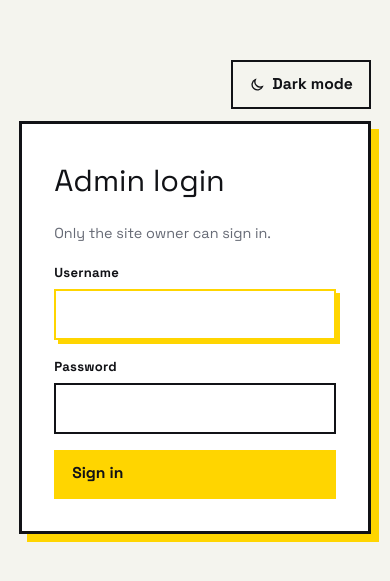
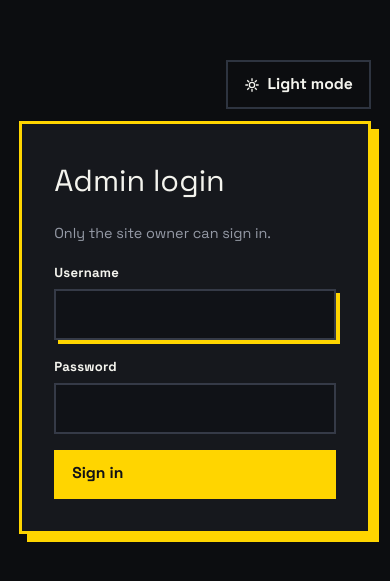
Before and after one commit to abhishekdass1415/Abhishek_Dass_Portfolio, a Next.js app: page /Maihehuadmin in a window 390 px wide. Shown: the part 125-706 px from the top of the page. Built offline with nearby package versions, Linux system fonts and the light colour scheme; no server answers.

Commit message:
fix: default to dark theme, preserve mode on 404 navigation, add dynamic stat counters, and fix mobile admin buttons

```diff
--- a/app/Maihehuadmin/admin.css
+++ b/app/Maihehuadmin/admin.css
@@ -122,8 +122,8 @@ body:has(.admin-shell) {
 .upload-preview { width: 120px; height: 120px; object-fit: cover; border: 2px solid var(--a-line); }
 
 .admin-top {
-  position: sticky; top: 0; z-index: 20; display: flex; justify-content: space-between; align-items: center; gap: 1rem;
-  padding: 0.8rem clamp(1rem, 3vw, 2rem);
+  position: sticky; top: 0; z-index: 20; display: flex; justify-content: space-between; align-items: center; gap: 0.75rem;
+  padding: 0.75rem clamp(0.75rem, 3vw, 2rem);
   background: #0c0d10; color: #f4f4ee; border-bottom: 3px solid #ffd500;
   transition: opacity 0.2s ease, visibility 0.2s ease, background-color 0.2s ease, color 0.2s ease;
 }
@@ -153,7 +153,35 @@ body.admin-modal-open .admin-top {
   pointer-events: none;
   visibility: hidden;
 }
-.admin-top-actions { display: flex; gap: 0.6rem; flex-wrap: wrap; align-items: center; }
+.admin-top-actions {
+  display: flex;
+  gap: 0.5rem;
+  flex-wrap: nowrap;
+  align-items: center;
+}
+@media (max-width: 600px) {
+  .admin-top {
+    padding: 0.6rem 0.8rem;
+    gap: 0.5rem;
+  }
+  .admin-brand {
+    font-size: 0.95rem;
+    white-space: nowrap;
+    overflow: hidden;
+    text-overflow: ellipsis;
+  }
+  .admin-top-actions {
+    gap: 0.35rem;
+    flex-shrink: 0;
+  }
+  .admin-top-actions .a-btn {
+    padding: 0.45rem 0.6rem;
+    font-size: 0.82rem;
+  }
+  .admin-top-actions .a-btn-text {
+    display: none;
+  }
+}
 .admin-body { display: grid; grid-template-columns: 230px 1fr; gap: 2rem; max-width: 1200px; margin: 0 auto; padding: 2rem clamp(1rem, 3vw, 2rem); }
 .admin-nav { display: grid; align-content: start; gap: 0.3rem; position: sticky; top: 5.2rem; height: fit-content; }
 .admin-nav button {
--- a/app/globals.css
+++ b/app/globals.css
@@ -14,26 +14,7 @@
   --font-mono: var(--font-mono), ui-monospace, monospace;
 }
 
-:root {
-  --bg: #ffffff;
-  --bg-alt: #f1f1ec;
-  --card: #ffffff;
-  --ink: #111216;
-  --ink-2: #3d4049;
-  --muted: #666a75;
-  --line: #111216;
-  --line-soft: #d8d8d0;
-  --shadow: #111216;
-  --y: #ffd500;
-  --g: #39ff14;
-  --accent: #ffd500;
-  --on-accent: #111216;
-  --bw: 3px;
-  --radius: 0px;
-  --header-h: 68px;
-  --ease: cubic-bezier(0.2, 0.7, 0.2, 1);
-}
-
+:root,
 :root[data-theme="dark"] {
   --bg: #0c0d10;
   --bg-alt: #121419;
@@ -44,6 +25,26 @@
   --line: #f4f4ee;
   --line-soft: #2a2d35;
   --shadow: #ffd500;
+  --y: #ffd500;
+  --g: #39ff14;
+  --accent: #ffd500;
+  --on-accent: #111216;
+  --bw: 3px;
+  --radius: 0px;
+  --header-h: 68px;
+  --ease: cubic-bezier(0.2, 0.7, 0.2, 1);
+}
+
+:root[data-theme="light"] {
+  --bg: #ffffff;
+  --bg-alt: #f1f1ec;
+  --card: #ffffff;
+  --ink: #111216;
+  --ink-2: #3d4049;
+  --muted: #666a75;
+  --line: #111216;
+  --line-soft: #d8d8d0;
+  --shadow: #111216;
 }
 
 /* Always-dark blocks (hero, footer, project header) */
@@ -1788,6 +1789,7 @@ main {
   inset: 0;
   background: var(--y);
   transform-origin: left;
+  will-change: transform;
 }
 
 .meter em {
@@ -1800,13 +1802,16 @@ main {
 }
 
 .js .meter i.on::after {
-  scale: 0 1;
-  transition: scale 0.6s var(--ease);
-  transition-delay: calc(var(--i) * 110ms + 350ms);
+  transform: scaleX(0);
+  -webkit-transform: scaleX(0);
+  transition: transform 0.65s var(--ease);
+  -webkit-transition: -webkit-transform 0.65s var(--ease);
+  transition-delay: calc(var(--i) * 110ms + 250ms);
 }
 
 .js .module.in .meter i.on::after {
-  scale: 1 1;
+  transform: scaleX(1);
+  -webkit-transform: scaleX(1);
 }
 
 @media (min-width: 720px) {
@@ -2628,39 +2633,11 @@ body.lightbox-open .f1-bar {
   z-index: 1;
 }
 
-/* ═════════ Reduced motion ═════════ */
+/* ═════════ Reduced motion (accessible without breaking core ticker/meters) ═════════ */
 
 @media (prefers-reduced-motion: reduce) {
   html {
     scroll-behavior: auto;
-  }
-
-  *,
-  *::before,
-  *::after {
-    animation-duration: 0.01ms !important;
-    animation-iteration-count: 1 !important;
-    animation-delay: 0ms !important;
-    transition-duration: 0.01ms !important;
-    transition-delay: 0ms !important;
-    scroll-behavior: auto !important;
-  }
-
-  .js .reveal {
-    opacity: 1;
-    transform: none;
-  }
-
-  .ticker-track {
-    animation: none;
-  }
-
-  .circuit-car {
-    display: none;
-  }
-
-  .js .meter i.on::after {
-    scale: 1 1;
   }
 }
 
--- a/app/layout.tsx
+++ b/app/layout.tsx
@@ -39,14 +39,14 @@ export const viewport: Viewport = {
   colorScheme: 'light dark',
 };
 
-// Runs before first paint: restores the saved theme (or follows the OS) and marks JS as available.
-const bootScript = `(function(){try{var t=localStorage.getItem('theme');if(!t){t=matchMedia('(prefers-color-scheme: dark)').matches?'dark':'light'}document.documentElement.dataset.theme=t}catch(e){}document.documentElement.classList.add('js')})();`;
+// Runs before first paint: restores the saved theme (defaults to dark mode) and marks JS as available.
+const bootScript = `(function(){try{var t=localStorage.getItem('theme');if(!t||(t!=='light'&&t!=='dark')){t='dark';localStorage.setItem('theme','dark')}document.documentElement.dataset.theme=t}catch(e){document.documentElement.dataset.theme='dark'}document.documentElement.classList.add('js')})();`;
 
 const gaId = process.env.NEXT_PUBLIC_GA_MEASUREMENT_ID || 'G-HXDTTFVD9H';
 
 export default function RootLayout({ children }: { children: React.ReactNode }) {
   return (
-    <html lang="en" className={`${display.variable} ${mono.variable}`} suppressHydrationWarning>
+    <html lang="en" data-theme="dark" className={`${display.variable} ${mono.variable}`} suppressHydrationWarning>
       <head>
         <script dangerouslySetInnerHTML={{ __html: bootScript }} />
       </head>
--- a/components/admin/Dashboard.tsx
+++ b/components/admin/Dashboard.tsx
@@ -28,14 +28,14 @@ export default function Dashboard() {
   return (
     <div className="admin-root">
       <header className="admin-top">
-        <strong>Portfolio Admin</strong>
+        <strong className="admin-brand">Portfolio Admin</strong>
         <div className="admin-top-actions">
           <ThemeToggleAdmin />
-          <a className="a-btn a-btn-ghost" href="/" target="_blank" rel="noopener noreferrer">
-            <Icon name="eye" size={16} /> View site
+          <a className="a-btn a-btn-ghost" href="/" target="_blank" rel="noopener noreferrer" title="View live site">
+            <Icon name="eye" size={16} /> <span className="a-btn-text">View site</span>
           </a>
-          <button className="a-btn a-btn-ghost" onClick={logout}>
-            <Icon name="logout" size={16} /> Log out
+          <button className="a-btn a-btn-ghost" onClick={logout} title="Log out">
+            <Icon name="logout" size={16} /> <span className="a-btn-text">Log out</span>
           </button>
         </div>
       </header>
--- a/components/admin/ThemeToggleAdmin.tsx
+++ b/components/admin/ThemeToggleAdmin.tsx
@@ -51,7 +51,7 @@ export default function ThemeToggleAdmin() {
       aria-label={theme === 'dark' ? 'Switch to Light mode' : 'Switch to Dark mode'}
     >
       <Icon name={theme === 'dark' ? 'sun' : 'moon'} size={16} />
-      <span>{theme === 'dark' ? 'Light mode' : 'Dark mode'}</span>
+      <span className="a-btn-text">{theme === 'dark' ? 'Light mode' : 'Dark mode'}</span>
     </button>
   );
 }
--- /dev/null
+++ b/components/site/AnimatedStatValue.tsx
@@ -0,0 +1,77 @@
+'use client';
+
+import { useEffect, useRef, useState } from 'react';
+
+export default function AnimatedStatValue({ value }: { value: string }) {
+  // Extract number, prefix and suffix: e.g. "AIR 8" -> prefix "AIR ", num 8, suffix ""
+  // "10K+" -> prefix "", num 10, suffix "K+"
+  // "2+ yrs" -> prefix "", num 2, suffix "+ yrs"
+  const match = value.match(/^(.*?)(\d+(?:\.\d+)?)(.*?)$/);
+
+  const [displayNum, setDisplayNum] = useState<number | null>(null);
+  const containerRef = useRef<HTMLSpanElement>(null);
+  const hasAnimated = useRef(false);
+
+  useEffect(() => {
+    if (!match) return;
+    const target = parseFloat(match[2]);
+
+    const el = containerRef.current;
+    if (!el) return;
+
+    const runAnimation = () => {
+      if (hasAnimated.current) return;
+      hasAnimated.current = true;
+
+      const duration = 1200; // ms
+      const startTime = performance.now();
+
+      const step = (now: number) => {
+        const progress = Math.min((now - startTime) / duration, 1);
+        // Easing: easeOutExpo
+        const ease = progress === 1 ? 1 : 1 - Math.pow(2, -10 * progress);
+        const current = Math.round(target * ease);
+        setDisplayNum(current);
+
+        if (progress < 1) {
+          requestAnimationFrame(step);
+        } else {
+          setDisplayNum(target);
+        }
+      };
+
+      requestAnimationFrame(step);
+    };
+
+    if ('IntersectionObserver' in window) {
+      const observer = new IntersectionObserver(
+        ([entry]) => {
+          if (entry.isIntersecting) {
+            runAnimation();
+            observer.disconnect();
+          }
+        },
+        { threshold: 0.1 }
+      );
+      observer.observe(el);
+      return () => observer.disconnect();
+    } else {
+      runAnimation();
+    }
+  }, [match]);
+
+  if (!match) {
+    return <span className="stat-num">{value}</span>;
+  }
+
+  const prefix = match[1];
+  const suffix = match[3];
+
+  return (
+    <span ref={containerRef} className="stat-num">
+      {prefix}
+      <span className="stat-counter">{displayNum !== null ? displayNum : match[2]}</span>
+      {suffix}
+    </span>
+  );
+}
--- a/components/site/Hero.tsx
+++ b/components/site/Hero.tsx
@@ -1,6 +1,7 @@
 import type { Portfolio } from '@/lib/types';
 import CircuitBackdrop from './CircuitBackdrop';
 import RoleRotator from './RoleRotator';
+import AnimatedStatValue from './AnimatedStatValue';
 import Socials from './Socials';
 import { Icon } from './Icon';
 
@@ -96,7 +97,7 @@ export default function Hero({ data }: { data: Portfolio }) {
           <dl className="stats">
             {stats.map((s, i) => (
               <div key={s.id} className="stat reveal" style={{ ['--d' as string]: `${i * 80}ms` }}>
-                <dt className="stat-value">{s.value}</dt>
+                <dt className="stat-value"><AnimatedStatValue value={s.value} /></dt>
                 <dd className="stat-label">{s.label}</dd>
               </div>
             ))}
--- a/components/site/RevealObserver.tsx
+++ b/components/site/RevealObserver.tsx
@@ -9,10 +9,13 @@ export default function RevealObserver() {
 
   useEffect(() => {
     const els = Array.from(document.querySelectorAll<HTMLElement>('.reveal:not(.in)'));
+    if (!els.length) return;
+
     if (!('IntersectionObserver' in window)) {
       els.forEach((el) => el.classList.add('in'));
       return;
     }
+
     const io = new IntersectionObserver(
       (entries) =>
         entries.forEach((e) => {
@@ -21,9 +24,18 @@ export default function RevealObserver() {
             io.unobserve(e.target);
           }
         }),
-      { threshold: 0.12, rootMargin: '0px 0px -6% 0px' }
+      { threshold: 0.05, rootMargin: '0px 0px 40px 0px' }
     );
-    els.forEach((el) => io.observe(el));
+
+    els.forEach((el) => {
+      const rect = el.getBoundingClientRect();
+      if (rect.top < window.innerHeight && rect.bottom > 0) {
+        el.classList.add('in');
+      } else {
+        io.observe(el);
+      }
+    });
+
     return () => io.disconnect();
   }, [pathname]);
 
--- a/components/site/ThemeToggle.tsx
+++ b/components/site/ThemeToggle.tsx
@@ -4,10 +4,23 @@ import { useEffect, useState } from 'react';
 import { Icon } from './Icon';
 
 export default function ThemeToggle() {
-  const [theme, setTheme] = useState<'light' | 'dark'>('light');
+  const [theme, setTheme] = useState<'light' | 'dark'>('dark');
 
   useEffect(() => {
-    setTheme(document.documentElement.dataset.theme === 'dark' ? 'dark' : 'light');
+    const active = document.documentElement.dataset.theme === 'light' ? 'light' : 'dark';
+    setTheme(active);
+
+    const observer = new MutationObserver(() => {
+      const current = document.documentElement.dataset.theme === 'light' ? 'light' : 'dark';
+      setTheme(current);
+    });
+
+    observer.observe(document.documentElement, {
+      attributes: true,
+      attributeFilter: ['data-theme'],
+    });
+
+    return () => observer.disconnect();
   }, []);
 
   const toggle = () => {
```
